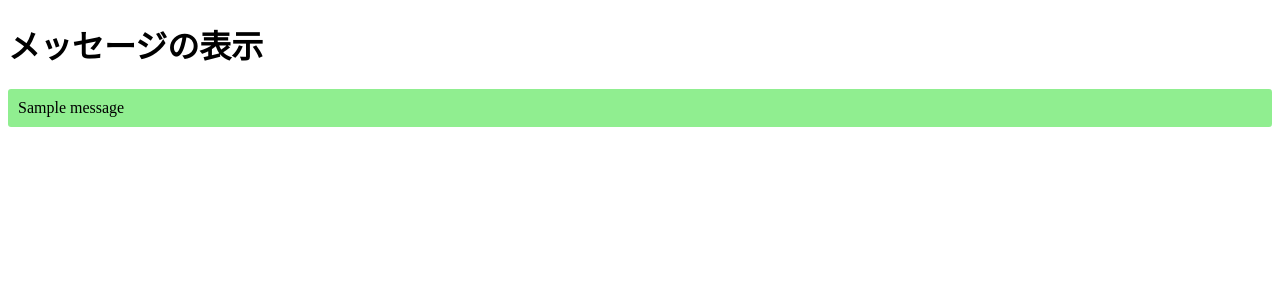
After one commit to CCS-zozs/work_django, a Django app: page /exe02/display/ in a window 1280 px wide. The commit adds this page. Shown: the top 300 px of the page. Run offline with Django 5.2, Linux system fonts and the light colour scheme; tables that the repository leaves empty hold one stand-in row (values such as "Sample post"); one stand-in notice (Sample message) is shown.

Commit message:
add messages

```diff
--- /dev/null
+++ b/myproject/bookapp/templates/bookapp/show_all_messages.html
@@ -0,0 +1,58 @@
+<!DOCTYPE html>
+<html lang="ja">
+<head>
+    <!-- ドキュメントの文字エンコーディングを設定 -->
+    <meta charset="UTF-8">
+    <!-- 画面のタイトルを設定 -->
+    <title>メッセージの表示</title>
+    <!-- 画面のスタイルを定義 -->
+    <style>
+        /* メッセージリストのスタイルを設定 */
+        .messages {
+            list-style-type: none; /* リストのマーカーを非表示に */
+            padding: 0; /* パディングをリセット */
+        }
+        /* リスト項目のスタイルを設定 */
+        .messages li {
+            margin: 5px 0; /* 各リスト項目の上下に5pxのマージンを設定 */
+            padding: 10px; /* 各リスト項目に10pxのパディングを設定 */
+            border-radius: 3px; /* 角を3px丸める */
+        }
+        /* デバッグメッセージの背景色を設定 */
+        .debug {
+            background-color: lightgray;
+        }
+        /* 情報メッセージの背景色を設定 */
+        .info {
+            background-color: lightblue;
+        }
+        /* 成功メッセージの背景色を設定 */
+        .success {
+            background-color: lightgreen;
+        }
+        /* 警告メッセージの背景色を設定 */
+        .warning {
+            background-color: yellow;
+        }
+        /* エラーメッセージの背景色を設定 */
+        .error {
+            background-color: lightcoral;
+        }
+    </style>
+</head>
+<body>
+    <!-- 画面のヘッダー -->
+    <h1>メッセージの表示</h1>
+    <!-- メッセージが存在する場合に表示するブロック -->
+    {% if messages %}
+        <!-- メッセージリストを表示 -->
+        <ul class="messages">
+            <!-- 各メッセージをリスト項目としてループ表示 -->
+            {% for message in messages %}
+                <!-- メッセージのタイプに応じたクラスを適用し、メッセージを表示 -->
+                <li class="{{ message.tags }}">{{ message }}</li>
+            {% endfor %}
+        </ul>
+    {% endif %}
+</body>
+</html>
--- a/myproject/bookapp/urls.py
+++ b/myproject/bookapp/urls.py
@@ -7,4 +7,6 @@ urlpatterns = [
     path('new/', views.book_create, name='book_create'),
     path('<int:pk>/edit/', views.book_update, name='book_update'),
     path('<int:pk>/delete/', views.book_delete, name='book_delete'),
+    path('messages/', views.add_messages, name='add_messages'),
+    path('display/', views.show_display_messages, name='display_messages'),
 ]
--- a/myproject/bookapp/views.py
+++ b/myproject/bookapp/views.py
@@ -1,6 +1,7 @@
 from django.shortcuts import render, redirect, get_object_or_404
 from .models import Book
 from .forms import BookForm
+from django.contrib import messages
 
 # Create your views here.
 def book_list(request):
@@ -16,6 +17,7 @@ def book_create(request):
         form = BookForm(request.POST)
         if form.is_valid():
             form.save()
+            messages.success(request, '書籍が正常に登録されました。')
             return redirect('book_list')
     else:
         form = BookForm()
@@ -27,6 +29,7 @@ def book_update(request, pk):
         form = BookForm(request.POST, instance=target)
         if form.is_valid():
             form.save()
+            messages.success(request, '書籍が正常に更新されました。')
             return redirect('book_list')
     else:
         form = BookForm(instance=target)
@@ -36,5 +39,16 @@ def book_delete(request, pk):
     target = get_object_or_404(Book, pk=pk)
     if request.method == 'POST':
         target.delete()
+        messages.success(request, '書籍が正常に削除されました。')
         return redirect('book_list')
     return render(request, 'bookapp/book_confirm_delete.html', {'book': target})
+
+def add_messages(request):
+    messages.success(request, 'これは成功メッセージです。')
+    messages.info(request, 'これは情報メッセージです。')
+    messages.warning(request, 'これは警告メッセージです。')
+    messages.error(request, 'これはエラーメッセージです。')
+    return redirect('display_messages')
+
+def show_display_messages(request):
+    return render(request, 'bookapp/show_all_messages.html')
```
Also changed, not shown: myproject/bookapp/templates/bookapp/book_list.html (+8 -0 lines).
